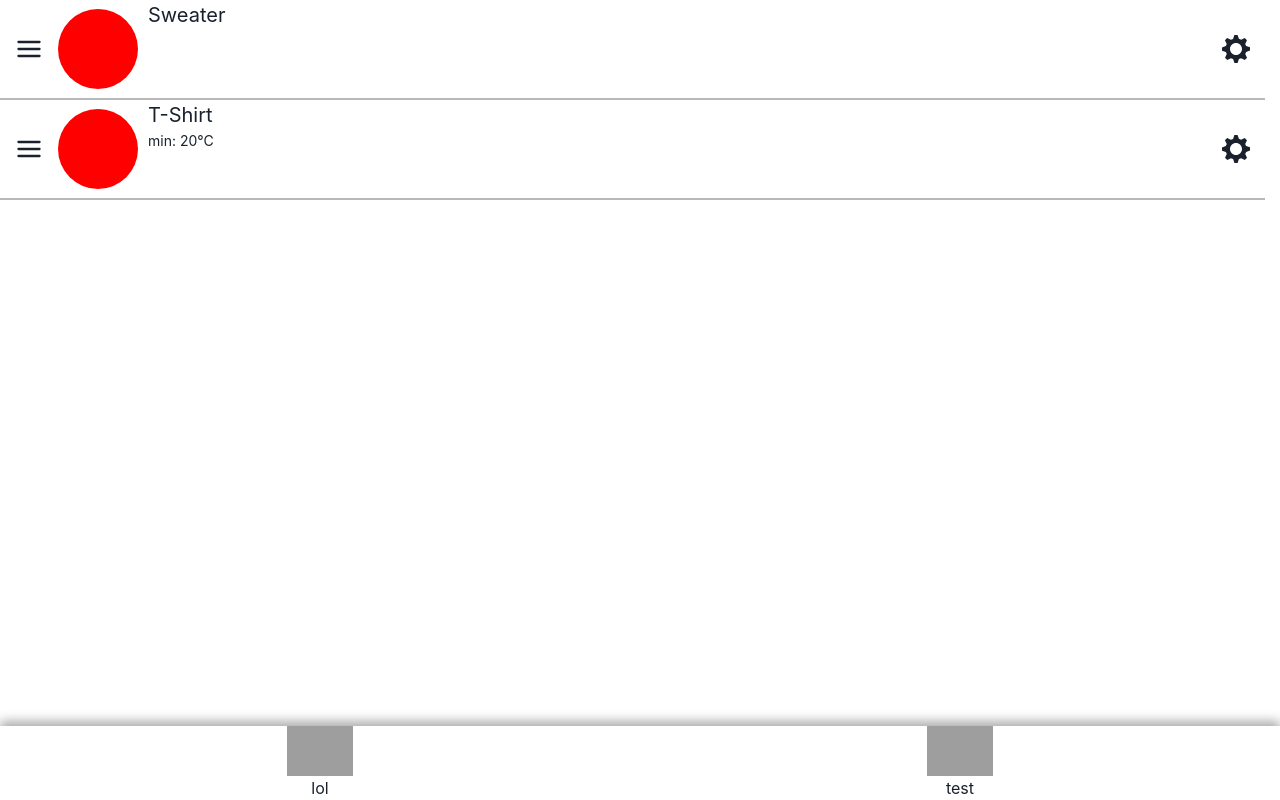
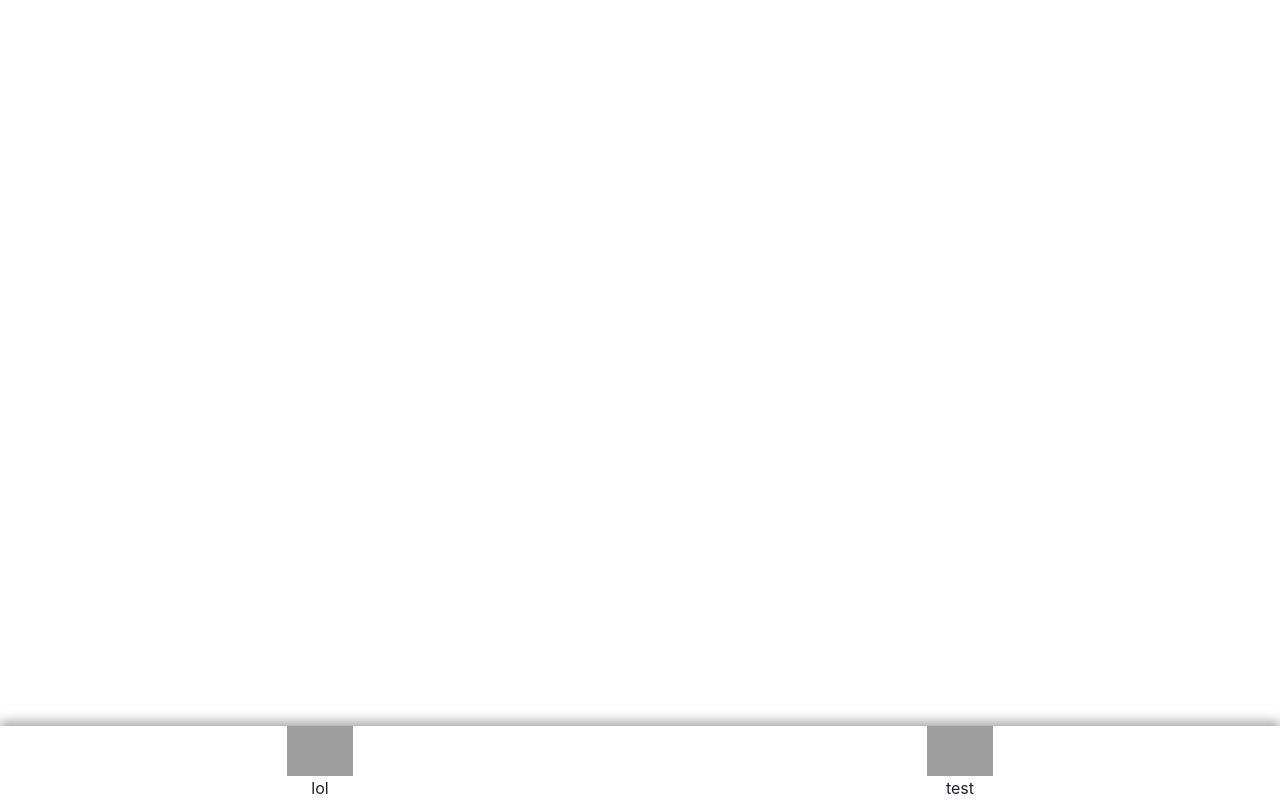
Before and after one commit to PeterJFB/weather-up, a React (Create React App) app: page /clothing in a window 1280 px wide. Built offline with nearby package versions, Linux system fonts and the light colour scheme; grey boxes are pictures that could not be loaded.

Commit message:
Add logic to store preferences

```diff
--- a/src/components/ClothingSelection/index.tsx
+++ b/src/components/ClothingSelection/index.tsx
@@ -1,28 +1,21 @@
 import { Flex, useDisclosure } from "@chakra-ui/react";
 import React, { FC, useState } from "react";
-import { Clothing, ClothingType } from "../../types/clothing";
+import { Clothing, Preferences } from "../../types/clothing";
+import { getPreferences, updateClothing } from "../../utils/clothing";
 import ClothingOption from "./ClothingOption";
 import EditClothingModal from "./EditClothingModal";
 
 const ClothingSelection: FC = () => {
-  const clothingOptions: Clothing[] = [
-    {
-      name: "Sweater",
-      type: ClothingType.SWEATER,
-    },
-    {
-      name: "T-Shirt",
-      type: ClothingType.TOP,
-      minTemp: 20,
-    },
-  ];
-
+  const [clothingOptions, setClothingOptions] = useState<
+    Preferences["clothingOptions"]
+  >(getPreferences().clothingOptions);
   const [selectedClothing, setSelectedClothing] = useState<Clothing>();
   const editDisclosure = useDisclosure();
 
   const onEditSave = (prevClothing: Clothing, newClothing: Clothing) => {
-    console.log(newClothing);
+    updateClothing(prevClothing, newClothing);
     editDisclosure.onClose();
+    setClothingOptions(getPreferences().clothingOptions);
   };
 
   const editClothing = (clothing: Clothing) => {
@@ -34,11 +27,11 @@ const ClothingSelection: FC = () => {
 
   return (
     <Flex h="100%" w="full" direction="column">
-      {clothingOptions.map((clothing) => (
+      {Object.keys(clothingOptions).map((name) => (
         <ClothingOption
-          key={clothing.name}
-          clothing={clothing}
-          fireEdit={editClothing(clothing)}
+          key={name}
+          clothing={clothingOptions[name]}
+          fireEdit={editClothing(clothingOptions[name])}
         />
       ))}
       <EditClothingModal
--- a/src/types/clothing.ts
+++ b/src/types/clothing.ts
@@ -14,5 +14,5 @@ export type Clothing = {
 };
 
 export type Preferences = {
-  clothing: Clothing[];
+  clothingOptions: Record<string, Clothing>;
 };
--- /dev/null
+++ b/src/utils/clothing.ts
@@ -0,0 +1,43 @@
+import { Clothing, Preferences } from "../types/clothing";
+
+const LS_PREFERENCES = "wu-preferences";
+
+const generatePreferences = () => {
+  const initalPreferences: Preferences = { clothingOptions: {} };
+  localStorage.setItem(LS_PREFERENCES, JSON.stringify(initalPreferences));
+  return initalPreferences;
+};
+
+const savePreferences = (preferences: Preferences) => {
+  localStorage.setItem(LS_PREFERENCES, JSON.stringify(preferences));
+};
+
+export const getPreferences = (): Preferences => {
+  const preferences = localStorage.getItem(LS_PREFERENCES);
+
+  if (!preferences) {
+    return generatePreferences();
+  }
+
+  return JSON.parse(preferences);
+};
+
+export const updateClothing = (
+  prevClothing: Clothing,
+  newClothing: Clothing
+): Preferences["clothingOptions"] | null => {
+  const preferences = getPreferences();
+
+  // Prevent override of existing clothing
+  if (prevClothing.name !== newClothing.name) {
+    if (Object.keys(preferences.clothingOptions).includes(newClothing.name)) {
+      return null;
+    }
+  }
+
+  preferences.clothingOptions[newClothing.name] = newClothing;
+
+  savePreferences(preferences);
+
+  return preferences.clothingOptions;
+};
```
